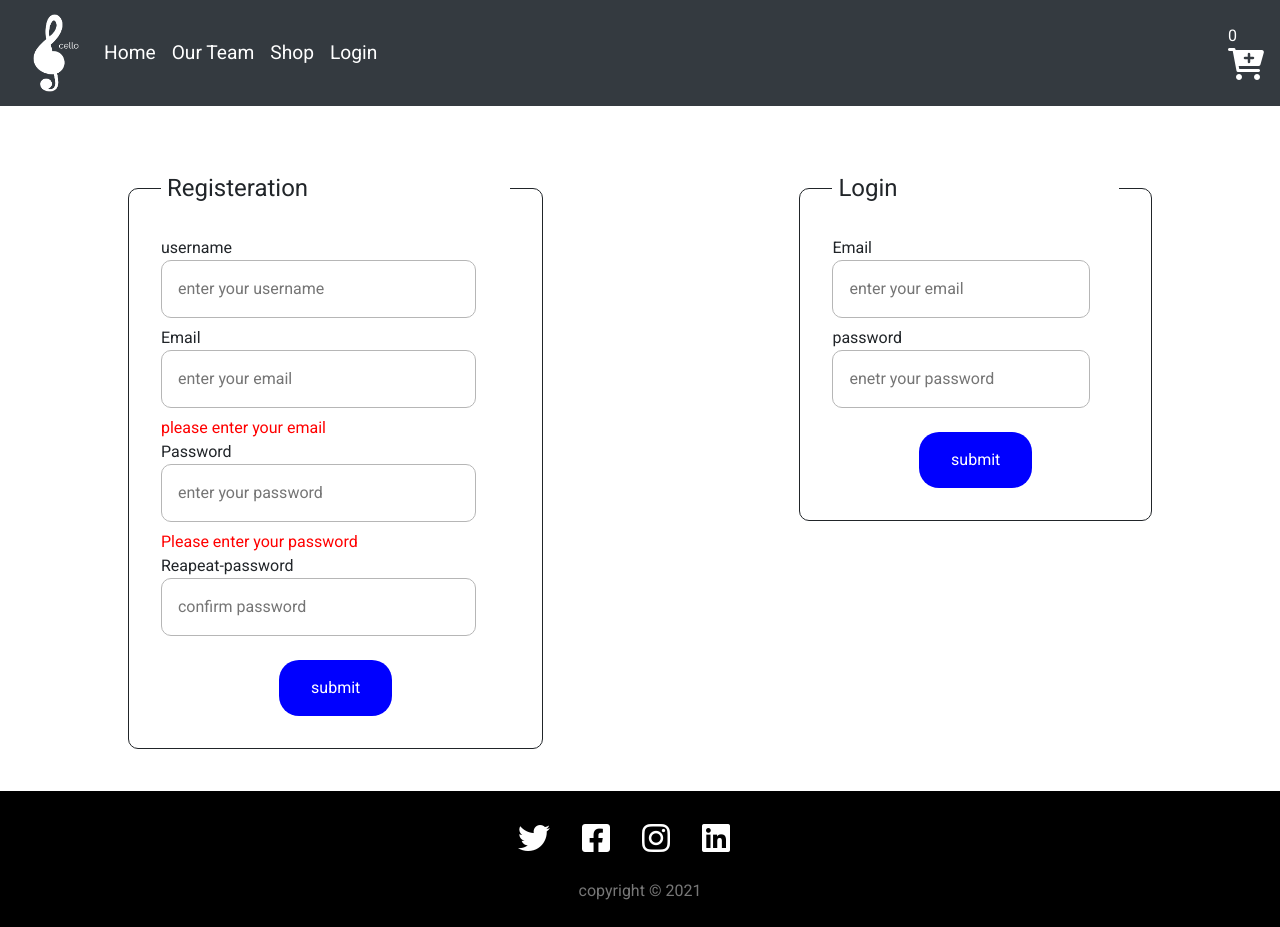
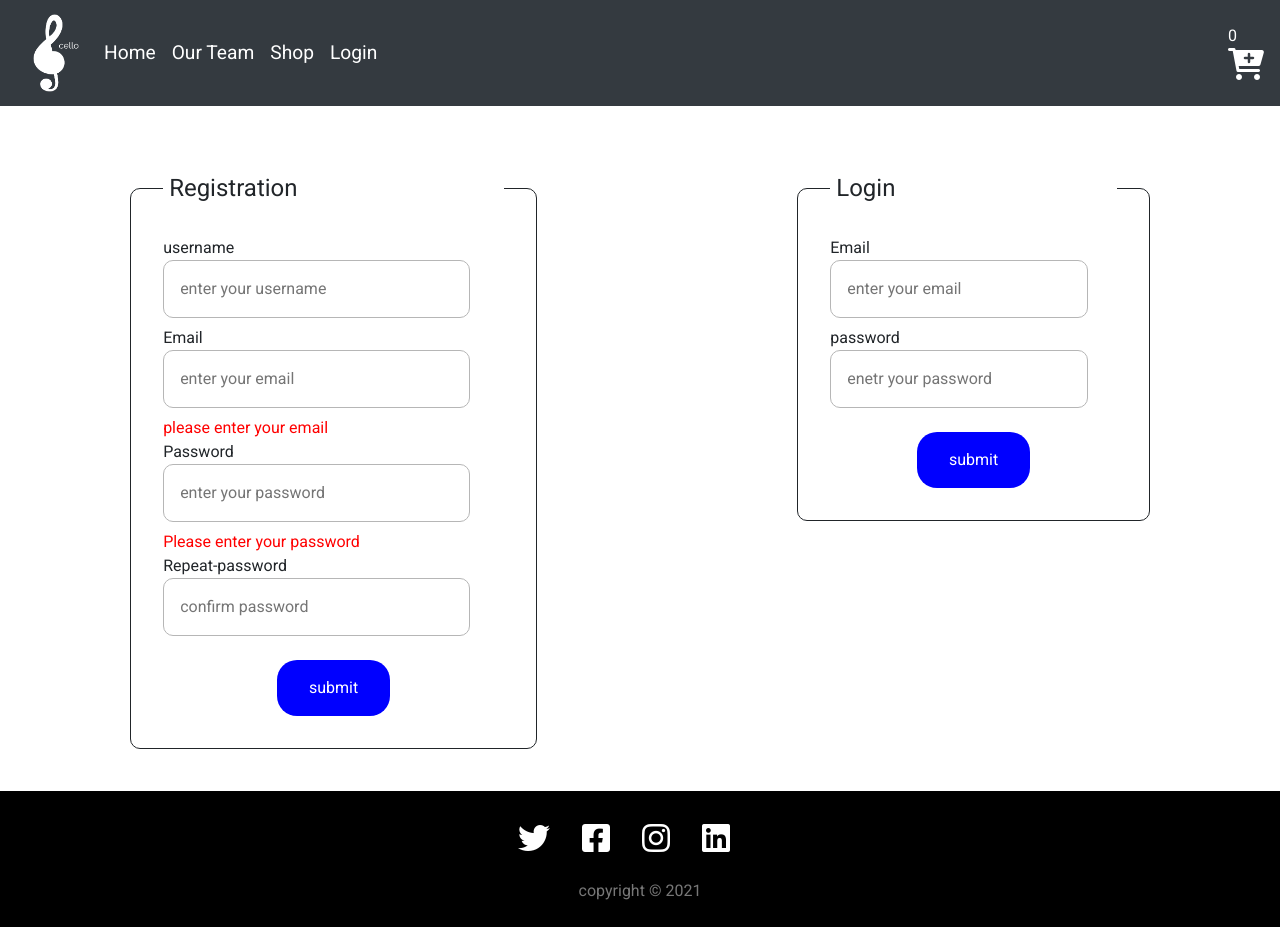
Before and after one commit to nashmi-team/React-E-commerce, a React (Create React App) app: page /registeration in a window 1280 px wide. Built offline with nearby package versions, Linux system fonts and the light colour scheme; a web font is replaced by a local one.

Commit message:
check spelling

```diff
--- a/src/components/registerationforms/Signup.js
+++ b/src/components/registerationforms/Signup.js
@@ -65,7 +65,7 @@ function Signup({
     <div className="big-form">
       <form className="form-container" onSubmit={handleSubmit}>
         <fieldset>
-          <legend>Registeration</legend>
+          <legend>Registration</legend>
           <label htmlFor="username">
             username
             <input
@@ -114,7 +114,7 @@ function Signup({
             <span style={{ color: "red" }}>Please enter your password</span>
           ) : null}
           <label htmlFor="r.password">
-            Reapeat-password
+            Repeat-password
             <input
               className="registretion-input"
               id="4"
```
